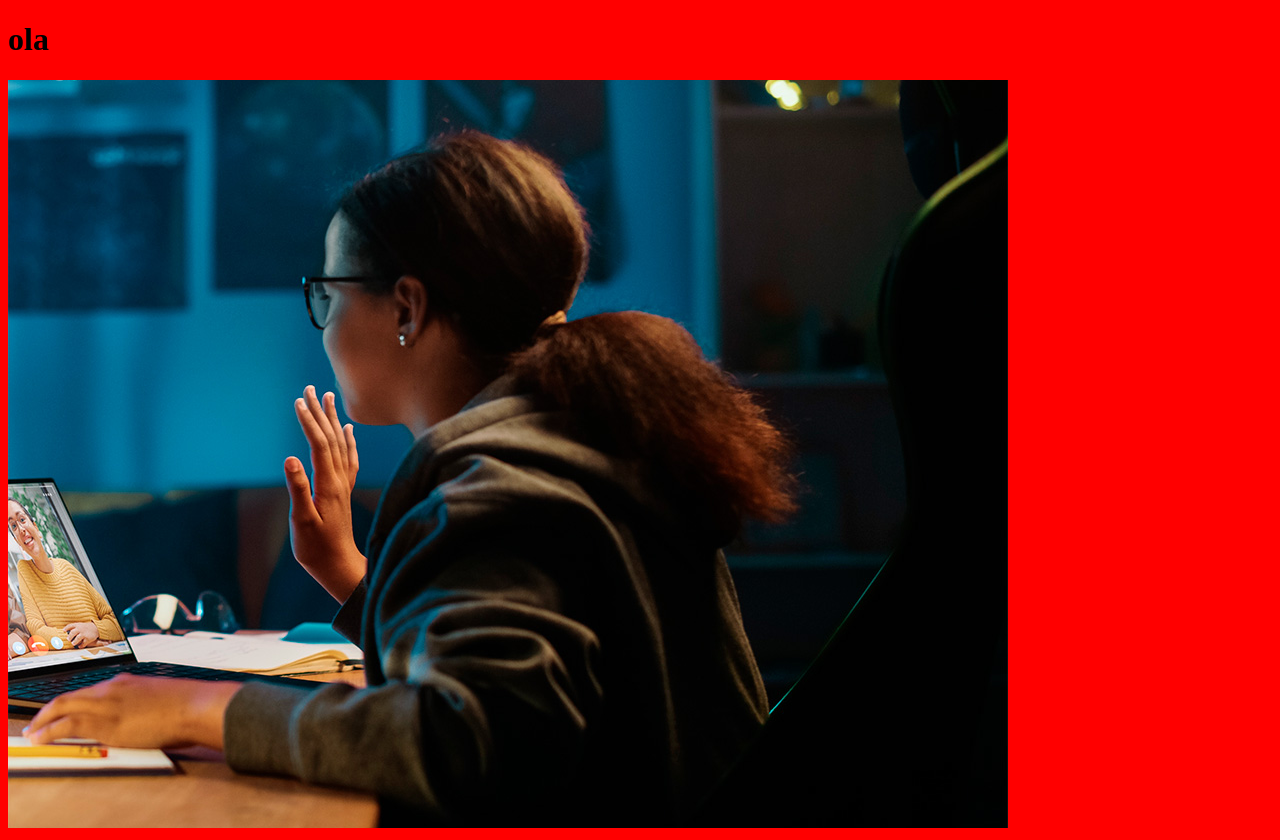
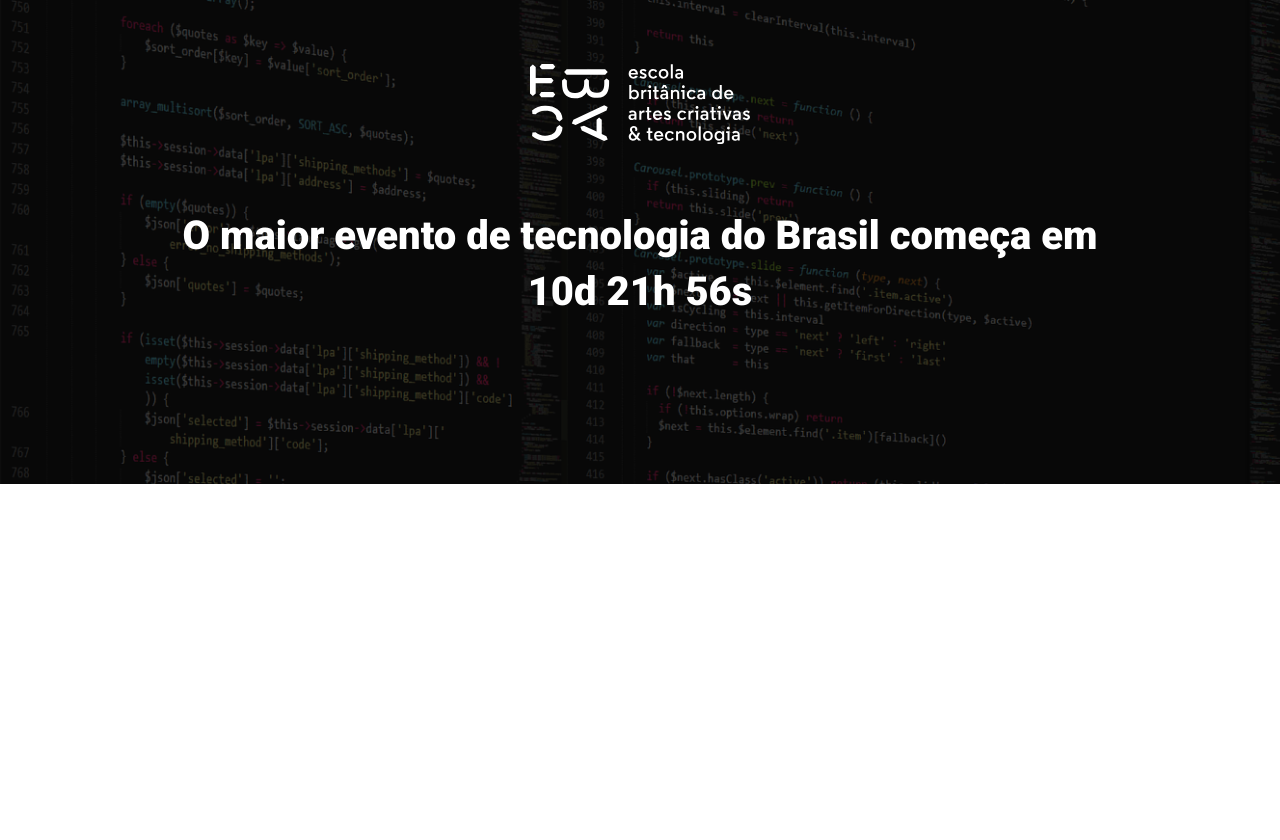
Before and after one commit to JoksLobo/tech_talks_ebac, a website built with Parcel: page src/index.html in a window 1280 px wide. After the commit the page ends 800 px from the top, so only its background shows below. Built offline with nearby package versions, Linux system fonts and the light colour scheme.

Commit message:
criando o hero

```diff
--- a/src/index.html
+++ b/src/index.html
@@ -4,11 +4,20 @@
     <meta charset="UTF-8">
     <meta name="viewport" content="width=device-width, initial-scale=1.0">
     <title>Document</title>
+    <link rel="preconnect" href="https://fonts.googleapis.com">
+<link rel="preconnect" href="https://fonts.gstatic.com" crossorigin>
+<link href="https://fonts.googleapis.com/css2?family=Roboto:ital,wght@0,100;0,300;0,400;0,500;0,700;0,900;1,100;1,300;1,400;1,500;1,700;1,900&display=swap" rel="stylesheet">
     <link rel="stylesheet" href="./styles/main.scss">
 </head>
 <body>
-    <h1>ola</h1>
-    <img src="./images/backend.png" alt="">
+<header class="hero">
+    <div class="container">
+        <img class="hero__logo" src="./images/ebac_logo.svg" alt="">
+    <p class="hero__text">
+        O maior evento de tecnologia do Brasil começa em 10d 21h 56s
+    </p>
+    </div>
+</header>
 </body>
 <script src="./scripts/main.js"></script>
 </html>
--- /dev/null
+++ b/src/styles/_hero.scss
@@ -0,0 +1,52 @@
+.hero {
+    padding-top: 64px;
+    padding-bottom: 100px;
+    background-image: url(../images/fundo.png);
+    background-repeat: no-repeat;
+    background-size: cover;
+    position: relative;
+
+    .container {
+        position: relative;
+    }
+
+    &::before{
+        position: absolute;
+        top: 0;
+        left: 0;
+        width: 100%;
+        height: 100%;
+        background-color: #000;
+        content: '';
+        opacity: .7;
+    }
+
+    &__text{
+        margin-top: 64px;
+        margin-bottom: 64px;
+        font-size: 40px;
+        line-height: 56px;
+        font-weight: 800;
+        text-align: center;
+    }
+
+    &__logo{
+        margin: 0 auto;
+        height: 80px;
+        display: block;
+    }
+
+    @media (max-width:640px) {
+        padding: 40px 0;
+
+        &__logo{
+            height: 40px;
+        }
+
+        &__text{
+            font-size: 22px;
+            line-height: 24px;
+            margin: 24px 0;
+        }
+    }
+}
--- a/src/styles/main.scss
+++ b/src/styles/main.scss
@@ -1,3 +1,23 @@
-body {
-    background-color: red;
+@use 'hero';
+
+*{
+    margin: 0;
+    padding: 0;
+    box-sizing: border-box;
+    font-family: "Roboto", sans-serif;
+    color: #fff;
 }
+
+.container {
+    max-width: 960px;
+    width: 100%;
+    margin: 0 auto;
+
+    @media (max-width:640px){
+        max-width: 80%;
+    }
+
+    @media (max-width:1024px){
+        max-width: 90%;
+    }
+}
```
